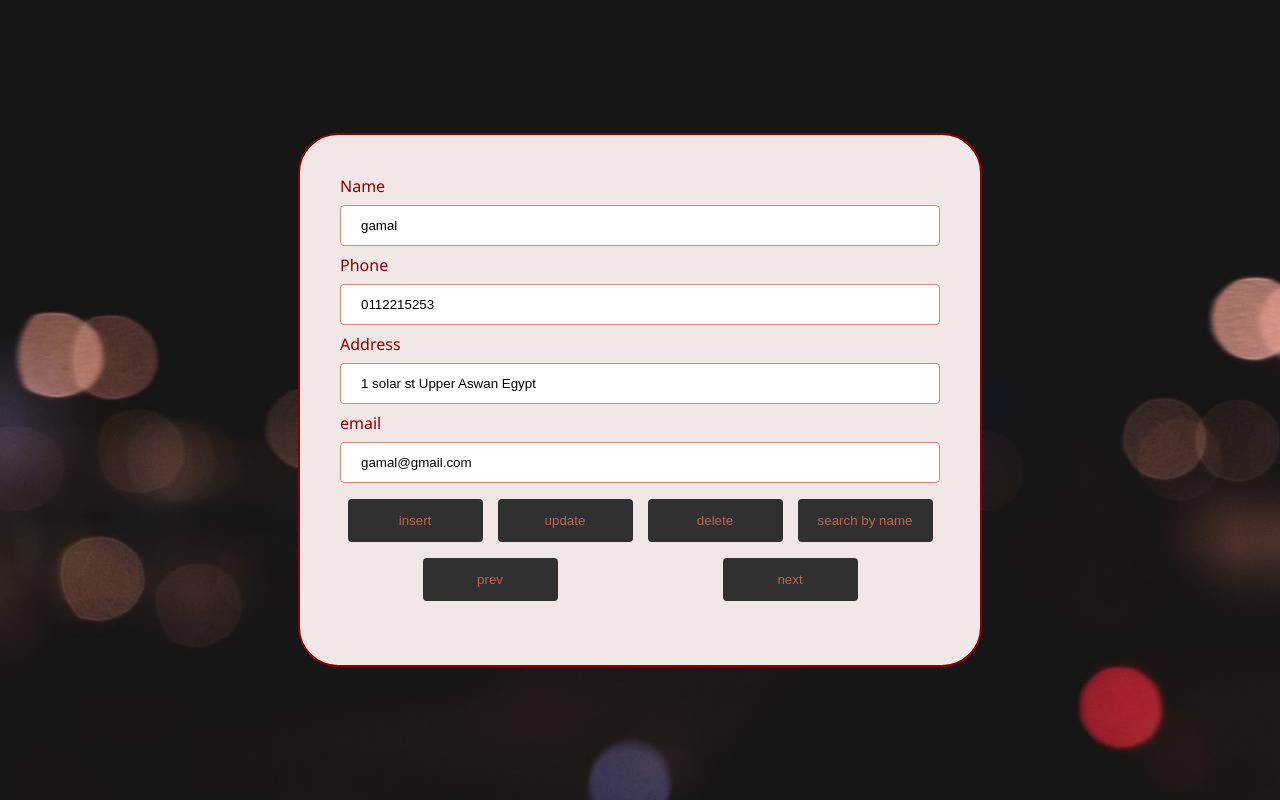
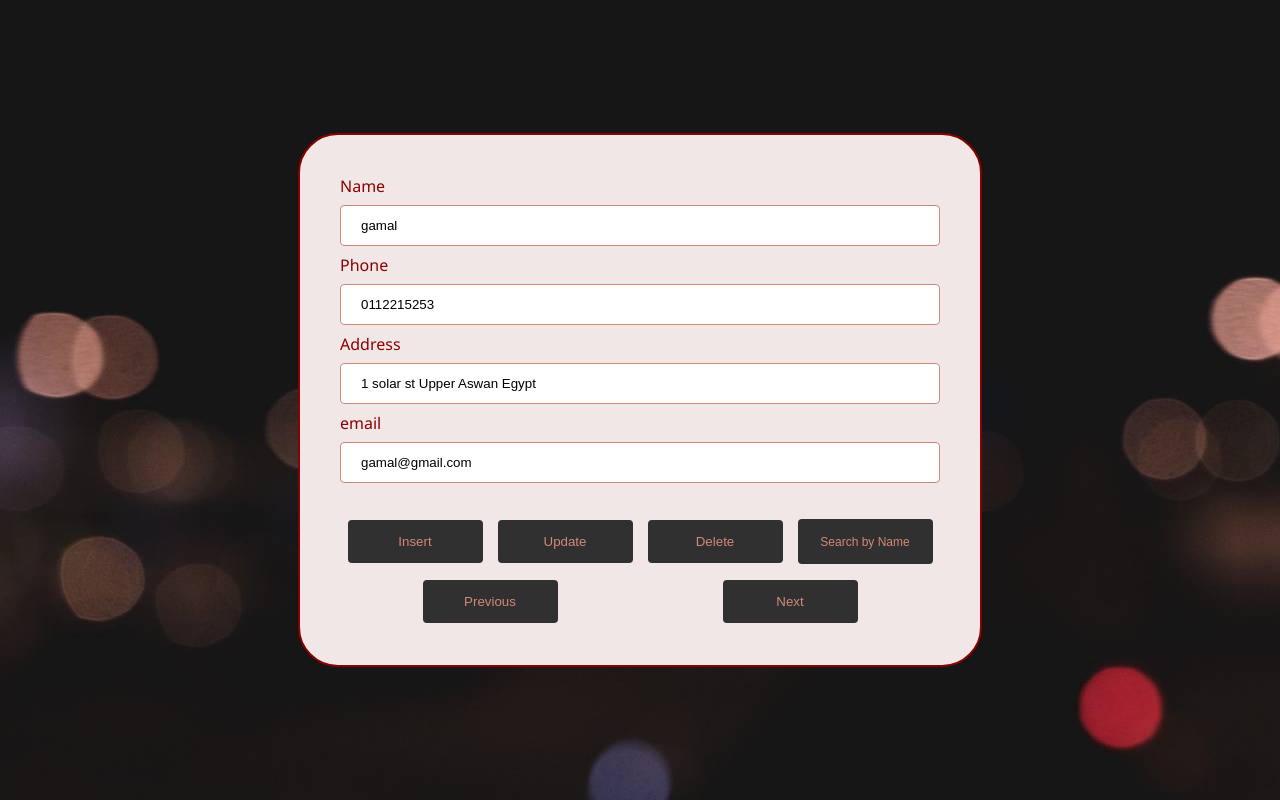
Before and after one commit to AhmedAbdelaty2/XML_Project, a plain HTML site: page index.html in a window 1280 px wide. Drawn offline with Linux system fonts and the light colour scheme.

Commit message:
edited the style

```diff
--- a/index.html
+++ b/index.html
@@ -9,31 +9,34 @@
 </head>
 <body>
     <div class="container">
-        <div class="one">
+        <div class="ins">
+            <div>
                 <label for="name">Name</label>
                 <input type="text" id="nameID" name="name">
             </div>
-        <div class="one">
+            <div>
                 <label for="phone">Phone</label>
                 <input type="text" id="phoneID" name="phone">
             </div>
-        <div class="one">
+            <div>
                 <label for="address">Address</label>
                 <input type="text" id="addressID" name="address">
             </div>
-        <div class="one">
+            <div>
                 <label for="emial">email</label>
                 <input type="text" id="emailID" name="email">
             </div>
+        </div>
+
         <div class="btn">
-            <button class="bts" onclick="insertData()">insert</button>
-            <button class="bts">update</button>
-            <button class="bts">delete</button>
-            <button class="bts" onclick="searchbyName()">search by name</button>
+            <button class="bts" onclick="insertData()">Insert</button>
+            <button class="bts">Update</button>
+            <button class="bts">Delete</button>
+            <button class="bts" onclick="searchbyName()" style="font-size: 12px; padding: 15.5px 20px;">Search by Name</button>
         </div>
         <div class="btn">
-            <button class="bts" onclick="prevb()">prev</button>
-            <button class="bts" onclick="nextb()">next</button>
+            <button class="bts" onclick="prevb()">Previous</button>
+            <button class="bts" onclick="nextb()">Next</button>
         </div>
 
     </div>
--- a/style.css
+++ b/style.css
@@ -3,7 +3,6 @@ body{
 }
 .container{
     font-family: 'Segoe UI', Tahoma, Geneva, Verdana, sans-serif;
-    /*color: rgb(102, 101, 101);*/
     color: #8b0000;
     width: 600px;
     height: 450px;
@@ -33,11 +32,17 @@ input[type=text], select {
     box-sizing: border-box;
 }
 
+.ins{
+    margin-bottom: 20px;
+}
+
 .bts{
     width: 135px;
+    font-family:  Arial, Helvetica, sans-serif;
     /*background-color: #4CAF50;*/
     background-color: #303030;
-    color: #bc634f;
+    /*color: #bc634f;*/
+    color: #d18978;
     padding: 14px 20px;
     margin: 8px 0;
     border: none;
```
Lines whose indentation alone changed are shown as unchanged.
